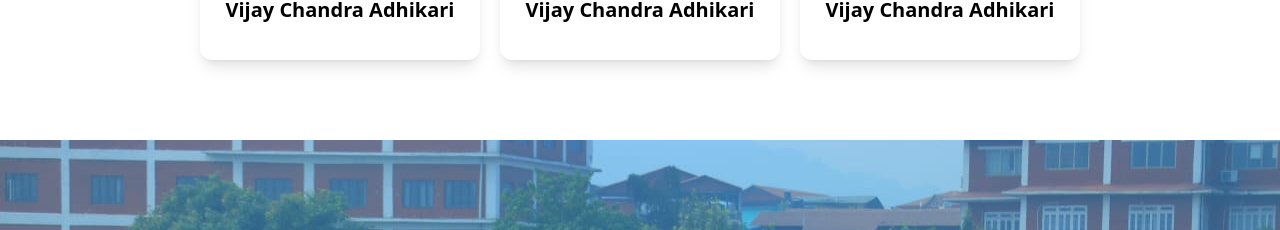
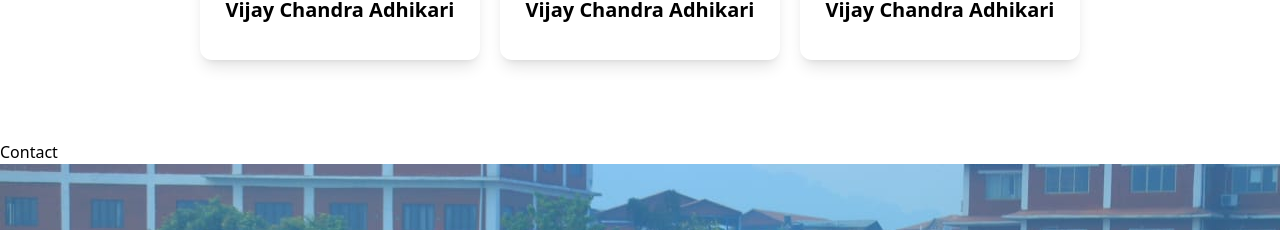
Before and after one commit to ashish10adhikari/Motorboat-website, a React (Vite) app in the folder Frontend/: page / in a window 1280 px wide. Shown: the part 3352-3582 px from the top of the page. Built offline with nearby package versions, Linux system fonts and the light colour scheme.

Commit message:
added contact.jsx

```diff
--- a/Frontend/src/App.jsx
+++ b/Frontend/src/App.jsx
@@ -8,6 +8,7 @@
 import Iframe from "./Component/Iframe";
 import Testimonial from "./Component/Testimonial";
 import Ourteam from "./Component/Ourteam";
+import Contact from "./Component/Contact";
 
 function App() {
   return (
@@ -19,7 +20,7 @@
       <WhyChooseUs />
       <Highlight />
       <Ourteam/>
-
+      <Contact/>
 
       <Testimonial/>
       <Iframe/>
--- /dev/null
+++ b/Frontend/src/Component/Contact.jsx
@@ -0,0 +1,9 @@
+import React from 'react'
+
+const Contact = () => {
+  return (
+    <div>Contact</div>
+  )
+}
+
+export default Contact
```
